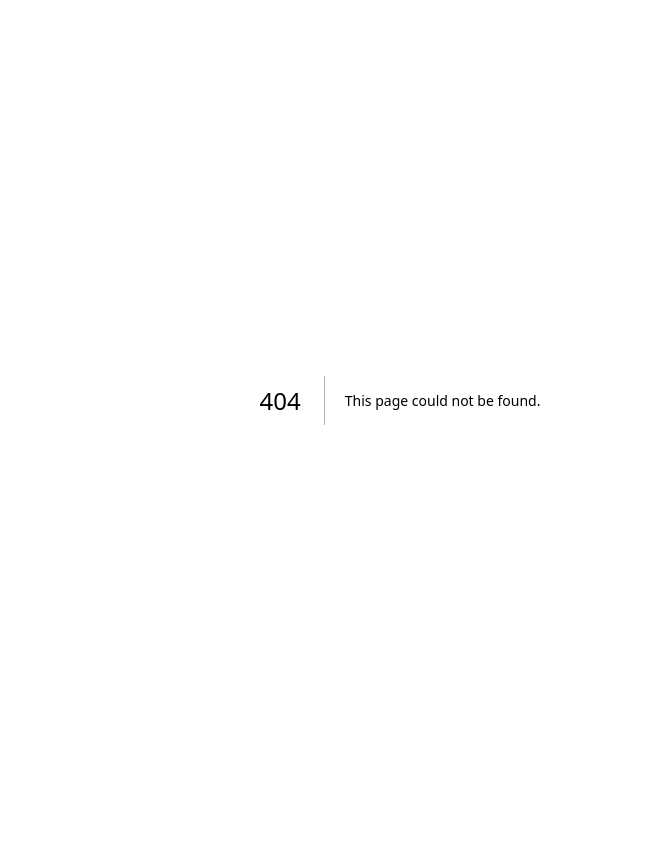
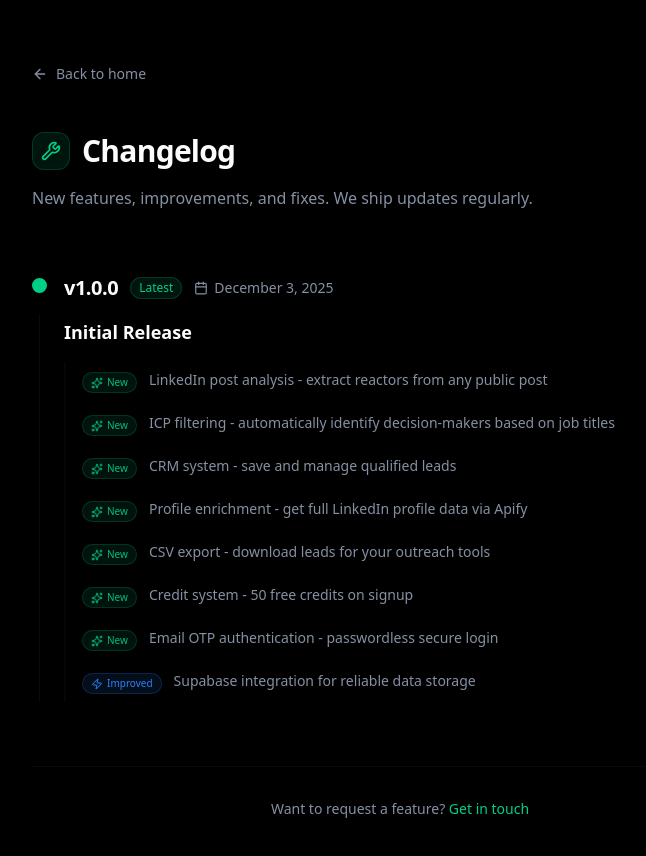
Before and after one commit to lightwheel10/linkedin-post-to-leads, a Next.js app: page /changelog in a window 1280 px wide. Before the commit this address had no page. Shown: the top 856 px of the page, without its empty margins (240-886 px from the left). Before the commit the page ends 800 px from the top, so only its background shows below. Built offline with nearby package versions, Linux system fonts and the light colour scheme.

Commit message:
Add changelog page

```diff
--- /dev/null
+++ b/app/changelog/page.tsx
@@ -0,0 +1,159 @@
+"use client";
+
+import Link from "next/link";
+import { ArrowLeft, Sparkles, Wrench, Zap, Bug, Calendar } from "lucide-react";
+
+type ChangeType = "feature" | "improvement" | "fix";
+
+interface Change {
+  type: ChangeType;
+  text: string;
+}
+
+interface Release {
+  version: string;
+  date: string;
+  title: string;
+  changes: Change[];
+}
+
+const RELEASES: Release[] = [
+  {
+    version: "1.0.0",
+    date: "December 3, 2025",
+    title: "Initial Release",
+    changes: [
+      { type: "feature", text: "LinkedIn post analysis - extract reactors from any public post" },
+      { type: "feature", text: "ICP filtering - automatically identify decision-makers based on job titles" },
+      { type: "feature", text: "CRM system - save and manage qualified leads" },
+      { type: "feature", text: "Profile enrichment - get full LinkedIn profile data via Apify" },
+      { type: "feature", text: "CSV export - download leads for your outreach tools" },
+      { type: "feature", text: "Credit system - 50 free credits on signup" },
+      { type: "feature", text: "Email OTP authentication - passwordless secure login" },
+      { type: "improvement", text: "Supabase integration for reliable data storage" },
+    ],
+  },
+];
+
+const typeConfig: Record<ChangeType, { icon: typeof Sparkles; label: string; color: string }> = {
+  feature: {
+    icon: Sparkles,
+    label: "New",
+    color: "bg-emerald-500/10 text-emerald-500 border-emerald-500/20",
+  },
+  improvement: {
+    icon: Zap,
+    label: "Improved",
+    color: "bg-blue-500/10 text-blue-500 border-blue-500/20",
+  },
+  fix: {
+    icon: Bug,
+    label: "Fixed",
+    color: "bg-amber-500/10 text-amber-500 border-amber-500/20",
+  },
+};
+
+function ChangeItem({ change }: { change: Change }) {
+  const config = typeConfig[change.type];
+  const Icon = config.icon;
+
+  return (
+    <li className="flex items-start gap-3 py-2">
+      <span className={`inline-flex items-center gap-1 px-2 py-0.5 rounded-full text-[10px] font-medium border ${config.color} mt-0.5`}>
+        <Icon className="w-3 h-3" />
+        {config.label}
+      </span>
+      <span className="text-sm text-muted-foreground">{change.text}</span>
+    </li>
+  );
+}
+
+function ReleaseCard({ release, isLatest }: { release: Release; isLatest: boolean }) {
+  return (
+    <article className="relative">
+      {/* Timeline connector */}
+      <div className="absolute left-[7px] top-10 bottom-0 w-px bg-border/50" />
+
+      {/* Timeline dot */}
+      <div className={`absolute left-0 top-1 w-[15px] h-[15px] rounded-full border-2 ${isLatest ? "bg-primary border-primary" : "bg-background border-border"}`} />
+
+      <div className="pl-8">
+        {/* Header */}
+        <div className="flex flex-wrap items-center gap-3 mb-4">
+          <h2 className="text-xl font-bold tracking-tight">v{release.version}</h2>
+          {isLatest && (
+            <span className="px-2 py-0.5 rounded-full bg-primary/10 text-primary text-xs font-medium border border-primary/20">
+              Latest
+            </span>
+          )}
+          <div className="flex items-center gap-1.5 text-sm text-muted-foreground">
+            <Calendar className="w-3.5 h-3.5" />
+            {release.date}
+          </div>
+        </div>
+
+        {/* Title */}
+        <h3 className="text-lg font-semibold text-foreground mb-4">{release.title}</h3>
+
+        {/* Changes */}
+        <ul className="space-y-1 border-l-2 border-border/30 pl-4 mb-12">
+          {release.changes.map((change, idx) => (
+            <ChangeItem key={idx} change={change} />
+          ))}
+        </ul>
+      </div>
+    </article>
+  );
+}
+
+export default function ChangelogPage() {
+  return (
+    <div className="min-h-screen bg-background">
+      {/* Background */}
+      <div className="fixed inset-0 -z-10 h-full w-full bg-background pointer-events-none">
+        <div className="absolute top-0 z-[-2] h-screen w-screen bg-[radial-gradient(ellipse_80%_80%_at_50%_-20%,rgba(120,119,198,0.15),rgba(255,255,255,0))]" />
+      </div>
+
+      <div className="container max-w-3xl mx-auto px-4 py-16">
+        {/* Back link */}
+        <Link
+          href="/"
+          className="inline-flex items-center gap-2 text-sm text-muted-foreground hover:text-foreground transition-colors mb-12"
+        >
+          <ArrowLeft className="w-4 h-4" />
+          Back to home
+        </Link>
+
+        {/* Header */}
+        <header className="mb-16">
+          <div className="flex items-center gap-3 mb-4">
+            <div className="p-2 rounded-lg bg-primary/10 border border-primary/20">
+              <Wrench className="w-5 h-5 text-primary" />
+            </div>
+            <h1 className="text-3xl font-bold tracking-tight">Changelog</h1>
+          </div>
+          <p className="text-muted-foreground">
+            New features, improvements, and fixes. We ship updates regularly.
+          </p>
+        </header>
+
+        {/* Releases */}
+        <div className="relative">
+          {RELEASES.map((release, idx) => (
+            <ReleaseCard key={release.version} release={release} isLatest={idx === 0} />
+          ))}
+        </div>
+
+        {/* Footer */}
+        <footer className="mt-16 pt-8 border-t border-border/50 text-center">
+          <p className="text-sm text-muted-foreground">
+            Want to request a feature?{" "}
+            <Link href="/contact" className="text-primary hover:underline">
+              Get in touch
+            </Link>
+          </p>
+        </footer>
+      </div>
+    </div>
+  );
+}
```
